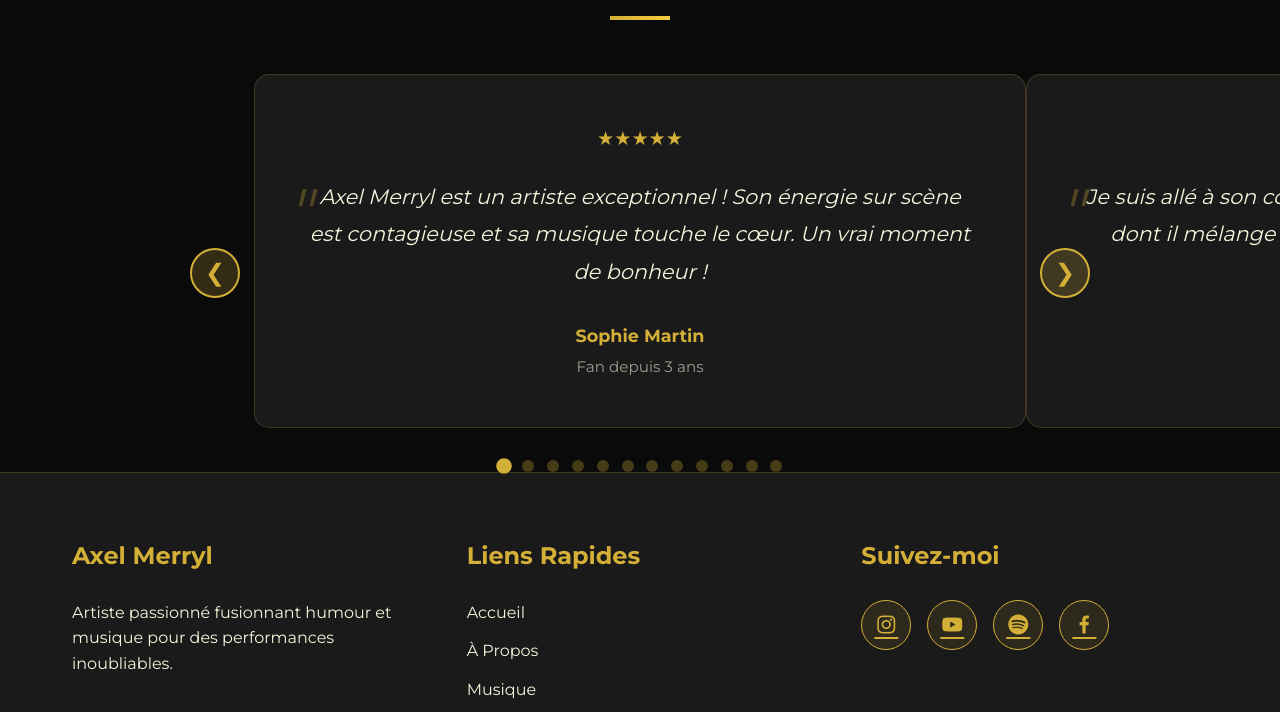
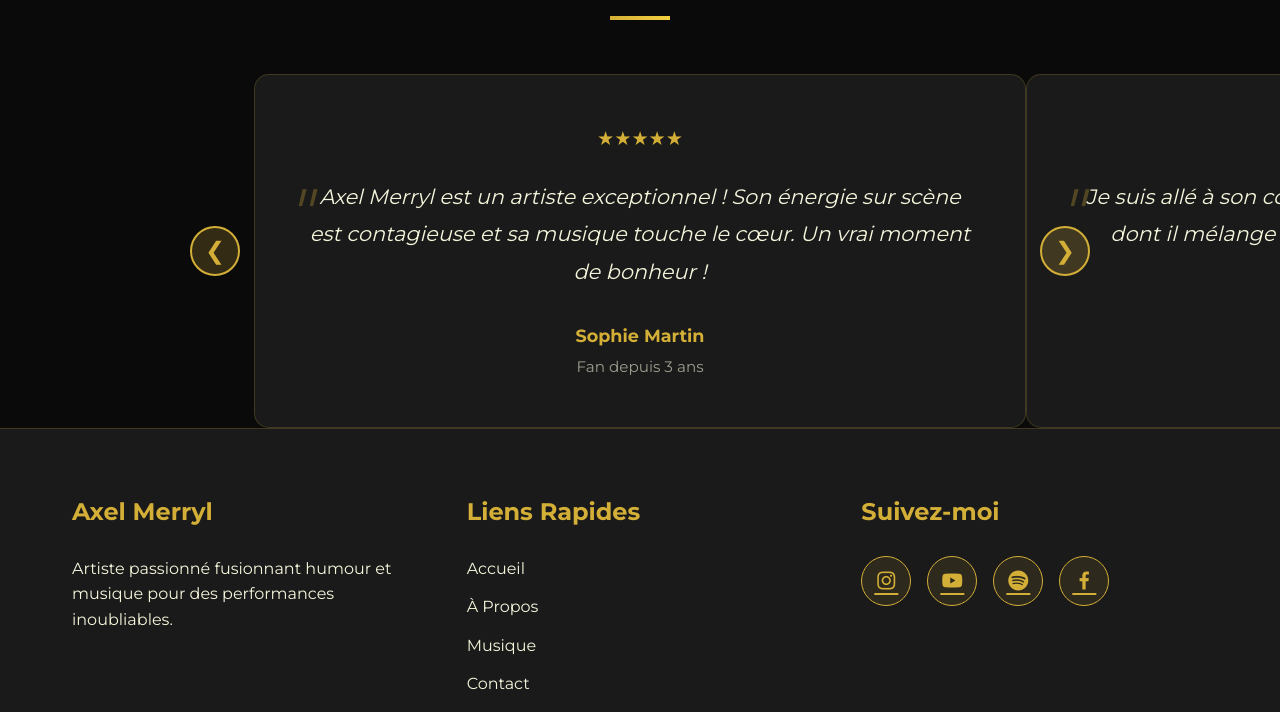
Before and after one commit to ange918/axelmerryl, a PHP site: page /site-web-statique/index.html in a window 1280 px wide. Shown: the part 5151-5863 px from the top of the page. Run offline with PHP 8.4, Linux system fonts and the light colour scheme.

Commit message:
Hide the slider dots and remove them from the HTML
Removes the `.slider-dots` element from the HTML and sets its display to 'none' in the CSS for both the root and `site-web-statique` directories.

Replit-Commit-Author: Agent
Replit-Commit-Session-Id: e5445ef4-431d-434e-b37c-a1ffbb71ff49
Replit-Commit-Checkpoint-Type: full_checkpoint
Replit-Commit-Event-Id: 69a276ed-4013-4c87-87c4-a27c9c48c208
Replit-Commit-Screenshot-Url: https://storage.googleapis.com/screenshot-production-us-central1/81f33afb-b080-4a12-82e7-3f547469812a/e5445ef4-431d-434e-b37c-a1ffbb71ff49/4yaoWep

```diff
--- a/index.html
+++ b/index.html
@@ -551,7 +551,6 @@
                             </p>
                         </div>
                     </div>
-                    <div class="slider-dots"></div>
                 </div>
             </div>
         </section>
--- a/site-web-statique/css/style.css
+++ b/site-web-statique/css/style.css
@@ -752,7 +752,7 @@ body {
 }
 
 .slider-dots {
-    display: flex;
+    display: none;
     justify-content: center;
     gap: 0.8rem;
     margin-top: 2rem;
--- a/site-web-statique/index.html
+++ b/site-web-statique/index.html
@@ -551,7 +551,6 @@
                             </p>
                         </div>
                     </div>
-                    <div class="slider-dots"></div>
                 </div>
             </div>
         </section>
--- a/css/style.css
+++ b/site-web-statique/style.css
@@ -752,7 +752,7 @@ body {
 }
 
 .slider-dots {
-    display: flex;
+    display: none;
     justify-content: center;
     gap: 0.8rem;
     margin-top: 2rem;
```
Also changed, not shown: attached_assets/image_1763201004667.png (added), 2 other files.
